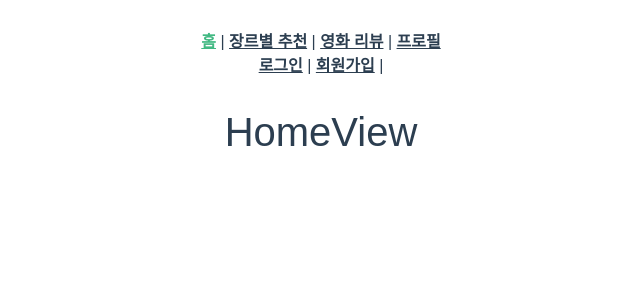
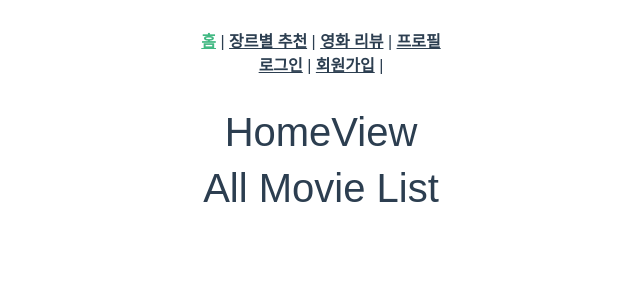
Before and after one commit to dollseok/project-Wuplaylist, a Vue app in the folder final-pjt-front/: page / in a window 1280 px wide. Shown: the top 300 px of the page, without its empty margins (319-959 px from the left). Built offline with nearby package versions, Linux system fonts and the light colour scheme; the HTML template or start-up script is replaced by a standard one.

Commit message:
[Fix] AllMovieList 위치 변경

```diff
--- a/final-pjt-front/src/components/GenreList.vue
+++ b/final-pjt-front/src/components/GenreList.vue
@@ -10,10 +10,10 @@
         {{ genre.genre_name }}
       </div>
     </div>
-      <div>
-        <h1>선택한 장르에 따른 영화 추천</h1>
+    <div>
+      <h1>선택한 장르에 따른 영화 추천</h1>
 
-      </div>
+    </div>
 
   </div>
 </template>
--- a/final-pjt-front/src/views/GenreView.vue
+++ b/final-pjt-front/src/views/GenreView.vue
@@ -1,15 +1,6 @@
 <template>
   <div class="genre">
     <h1>Main</h1>
-
-    <AllMovieList />
-
-    <!-- <div v-for="movie in allMovieList" :key="movie.id">
-      {{ movie.title }}
-      <img :src="movie.poster_path" alt="movieImage">
-    </div> -->
-
-
 
     <!-- 장르 버튼 -->
     <GenreList/>
@@ -23,14 +14,12 @@
 </template>
 
 <script>
-import AllMovieList from '@/components/AllMovieList.vue'
 import GenreList from '@/components/GenreList.vue'
 
 
 export default {
   name: 'GenreView',
   components: {
-    AllMovieList,
     GenreList,
   },
   computed:{
--- a/final-pjt-front/src/views/HomeView.vue
+++ b/final-pjt-front/src/views/HomeView.vue
@@ -1,6 +1,7 @@
 <template>
   <div class="home">
     <h1>HomeView</h1>
+    <AllMovieList />
     <!-- <MovieCard
     v-for=" movie in newMovies" :key=""
     />
@@ -17,10 +18,12 @@
 
 <script>
 // import movieData from '@/assets/movie_data.json'
+import AllMovieList from '@/components/AllMovieList.vue'
 
 export default {
   name: 'HomeView',
   components: {
+    AllMovieList
   },
   computed: {
     // movieData() {
```
